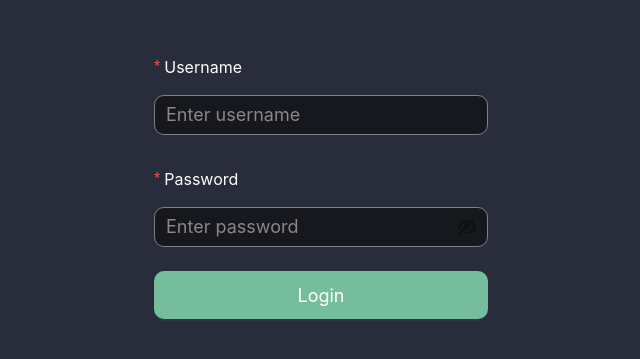
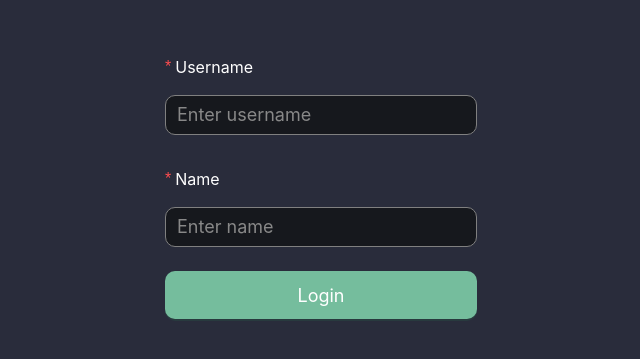
Before and after one commit to dariohug/sopra-25-client, a Next.js app: page /login in a window 1280 px wide. Shown: the part 205-564 px from the top of the page, without its empty margins (319-959 px from the left). Built offline with nearby package versions, Linux system fonts and the light colour scheme; what @ant-design/nextjs-registry would draw is missing.

Commit message:
reset page.tsx

```diff
--- a/app/login/page.tsx
+++ b/app/login/page.tsx
@@ -1,31 +1,44 @@
-"use client"; // Ensures React hooks and browser APIs work
+"use client"; // For components that need React hooks and browser APIs, SSR (server side rendering) has to be disabled. Read more here: https://nextjs.org/docs/pages/building-your-application/rendering/server-side-rendering
 
-import { useRouter } from "next/navigation"; // Next.js router for navigation
+import { useRouter } from "next/navigation"; // use NextJS router for navigation
 import { useApi } from "@/hooks/useApi";
 import useLocalStorage from "@/hooks/useLocalStorage";
 import { User } from "@/types/user";
 import { Button, Form, Input } from "antd";
+// Optionally, you can import a CSS module or file for additional styling:
+// import styles from "@/styles/page.module.css";
+
+interface FormFieldProps {
+  label: string;
+  value: string;
+}
 
 const Login: React.FC = () => {
   const router = useRouter();
   const apiService = useApi();
   const [form] = Form.useForm();
+  // useLocalStorage hook example use
+  // The hook returns an object with the value and two functions
+  // Simply choose what you need from the hook:
+  const {
+    // value: token, // is commented out because we do not need the token value
+    set: setToken, // we need this method to set the value of the token to the one we receive from the POST request to the backend server API
+    // clear: clearToken, // is commented out because we do not need to clear the token when logging in
+  } = useLocalStorage<string>("token", ""); // note that the key we are selecting is "token" and the default value we are setting is an empty string
+  // if you want to pick a different token, i.e "usertoken", the line above would look as follows: } = useLocalStorage<string>("usertoken", "");
 
-  // useLocalStorage hook to store authentication token
-  const { set: setToken } = useLocalStorage<string>("token", "");
+  const handleLogin = async (values: FormFieldProps) => {
+    try {
+      // Call the API service and let it handle JSON serialization and error handling
+      const response = await apiService.post<User>("/users", { values });
 
-  const handleLogin = async (values: { username: string; password: string }) => {
-    try {
-      // Use the correct API endpoint for login
-      const response = await apiService.post<User>("/auth/login", values);
-
-      // Store the token if available
+      // Use the useLocalStorage hook that returned a setter function (setToken in line 41) to store the token if available
       if (response.token) {
         setToken(response.token);
       }
 
-      // Navigate to the user overview page
-      router.push("/users");
+      // Navigate to the user overview
+      router.push("/users/dashboard");
     } catch (error) {
       if (error instanceof Error) {
         alert(`Something went wrong during the login:\n${error.message}`);
@@ -52,15 +65,13 @@ const Login: React.FC = () => {
         >
           <Input placeholder="Enter username" />
         </Form.Item>
-
         <Form.Item
-          name="password"
-          label="Password"
-          rules={[{ required: true, message: "Please input your password!" }]}
+          name="name"
+          label="Name"
+          rules={[{ required: true, message: "Please input your name!" }]}
         >
-          <Input.Password placeholder="Enter password" />
+          <Input placeholder="Enter name" />
         </Form.Item>
-
         <Form.Item>
           <Button type="primary" htmlType="submit" className="login-button">
             Login
```
